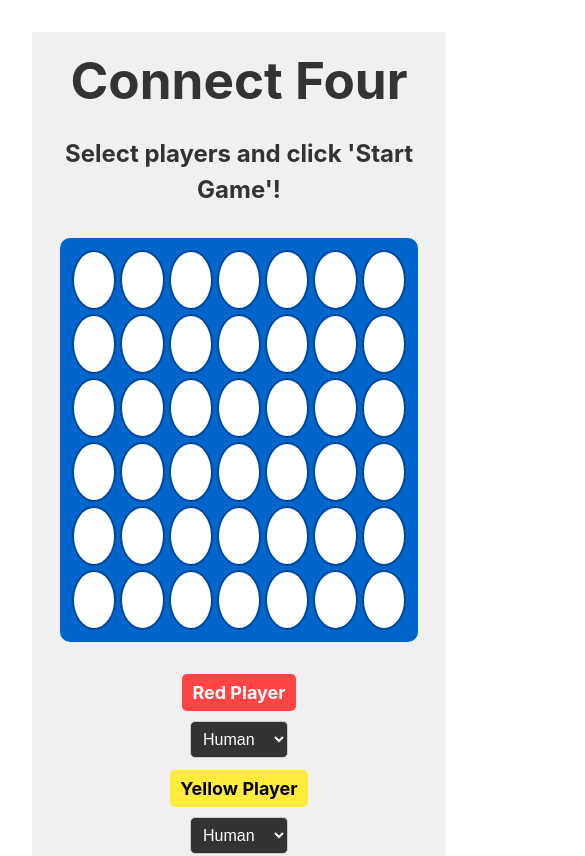
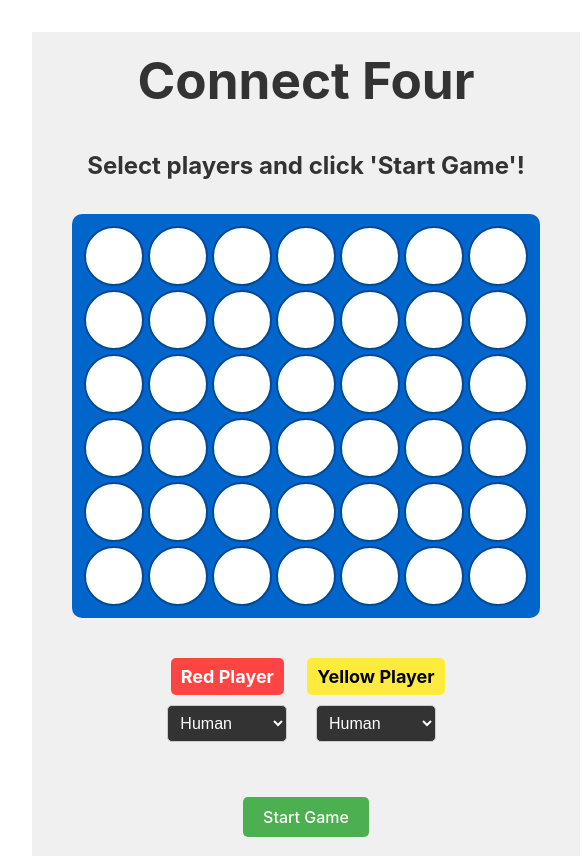
Before and after one commit to eithan/connect-four, a React (Vite) app in the folder web/: page / in a window 390 px wide. Shown: the top 856 px of the page, 585 px wide, since content can reach past the window. Built offline with nearby package versions, Linux system fonts and the light colour scheme.

Commit message:
Revert "Trying a more responsive design to fit better on mobile"
This reverts commit 176c7d9eab41e4dd285af0c5d51c78633091a6e6.

```diff
--- a/web/src/components/Board.css
+++ b/web/src/components/Board.css
@@ -4,8 +4,6 @@
   align-items: center;
   padding: 20px;
   gap: 20px;
-  min-height: 100vh;
-  box-sizing: border-box;
 }
 
 .board {
@@ -109,184 +107,61 @@
   background-color: #444;
 }
 
-/* Responsive layout */
-@media (max-width: 768px) {
-  .game-container {
-    padding: 10px;
-    gap: 15px;
-    min-height: 100vh;
-  }
-
-  .board {
-    padding: 6px;
-    width: calc(100vw - 40px);
-    max-width: calc(100vw - 40px);
-    box-sizing: border-box;
-    max-width: 400px;
-  }
-
-  .board-row {
-    display: flex;
-    width: 100%;
-  }
-
-  .status {
-    font-size: 20px;
-    text-align: center;
-  }
-
-  .player-selection {
-    flex-direction: column;
-    gap: 15px;
-    margin: 15px 0;
-  }
-
-  .player-select {
-    flex-direction: row;
-    gap: 10px;
-  }
-
-  .player-label {
-    min-width: 70px;
-    font-size: 13px;
-    padding: 6px 12px;
-  }
-
-  .player-select select {
-    min-width: 100px;
-    font-size: 13px;
-  }
-
-  .controls button {
-    padding: 12px 20px;
-    font-size: 15px;
-    min-height: 44px;
-    touch-action: manipulation;
-  }
-}
-
+/* Responsive layout
 @media (max-width: 480px) {
   .game-container {
     padding: 8px;
-    gap: 12px;
+    gap: 8px;
   }
-
   .board {
-    padding: 4px;
-    width: calc(100vw - 32px);
-    max-width: calc(100vw - 32px);
+    padding: 8px;
+    width: calc(100vw - 16px);
+    max-width: calc(100vw - 16px);
+    overflow: hidden;
+    box-sizing: border-box;
+    display: grid;
+    grid-template-columns: repeat(7, 1fr);
+    grid-template-rows: repeat(6, 1fr);
+    gap: 4px;
+    aspect-ratio: 7 / 6;
   }
-
+  .board-row {
+    display: contents;
+  }
   .status {
     font-size: 18px;
   }
-
-  .player-selection {
-    gap: 12px;
-    margin: 12px 0;
-  }
-
-  .player-select {
-    gap: 8px;
-  }
-
-  .player-label {
-    min-width: 60px;
-    font-size: 12px;
-    padding: 5px 10px;
-  }
-
-  .player-select select {
-    min-width: 90px;
-    font-size: 12px;
-  }
-
   .controls button {
-    padding: 10px 18px;
+    padding: 8px 14px;
     font-size: 14px;
-    min-height: 44px;
-    touch-action: manipulation;
   }
 }
 
 @media (max-width: 360px) {
   .game-container {
     padding: 6px;
-    gap: 10px;
-    min-height: 100vh;
+    gap: 6px;
   }
-
   .board {
-    padding: 3px;
-    width: calc(100vw - 24px);
-    max-width: calc(100vw - 24px);
+    padding: 6px;
+    width: calc(100vw - 12px);
+    max-width: calc(100vw - 12px);
+    overflow: hidden;
+    box-sizing: border-box;
+    display: grid;
+    grid-template-columns: repeat(7, 1fr);
+    grid-template-rows: repeat(6, 1fr);
+    gap: 3px;
+    aspect-ratio: 7 / 6;
   }
-
+  .board-row {
+    display: contents;
+  }
   .status {
     font-size: 16px;
   }
-
-  .player-selection {
-    gap: 10px;
-    margin: 10px 0;
+  .controls button {
+    padding: 8px 12px;
+    font-size: 13px;
   }
-
-  .player-label {
-    min-width: 55px;
-    font-size: 11px;
-    padding: 4px 8px;
-  }
-
-  .player-select select {
-    min-width: 80px;
-    font-size: 11px;
-  }
-
-  .controls button {
-    padding: 8px 16px;
-    font-size: 13px;
-    min-height: 44px;
-    touch-action: manipulation;
-  }
-}
-
-/* Extra small screens */
-@media (max-width: 320px) {
-  .game-container {
-    padding: 4px;
-    gap: 8px;
-  }
-
-  .board {
-    padding: 2px;
-    width: calc(100vw - 16px);
-    max-width: calc(100vw - 16px);
-  }
-
-  .status {
-    font-size: 14px;
-  }
-
-  .player-selection {
-    gap: 8px;
-    margin: 8px 0;
-  }
-
-  .player-label {
-    min-width: 50px;
-    font-size: 10px;
-    padding: 3px 6px;
-  }
-
-  .player-select select {
-    min-width: 70px;
-    font-size: 10px;
-  }
-
-  .controls button {
-    padding: 8px 14px;
-    font-size: 12px;
-    min-height: 44px;
-    touch-action: manipulation;
-  }
-}
+}*/
--- a/web/src/components/Cell.css
+++ b/web/src/components/Cell.css
@@ -54,20 +54,7 @@
   }
 }
 
-/* Responsive sizing for smaller screens */
-@media (max-width: 768px) {
-  .cell {
-    width: 100%;
-    height: 100%;
-    padding: 3px;
-    border-width: 1px;
-    aspect-ratio: 1 / 1;
-    box-sizing: border-box;
-    flex: 1;
-    min-width: 0;
-  }
-}
-
+/* Responsive sizing for smaller screens
 @media (max-width: 480px) {
   .cell {
     width: 100%;
@@ -76,8 +63,14 @@
     border-width: 1px;
     aspect-ratio: 1 / 1;
     box-sizing: border-box;
-    flex: 1;
-    min-width: 0;
+  }
+  .cell::after {
+    width: 80%;
+    height: 80%;
+  }
+  .piece {
+    width: 80%;
+    height: 80%;
   }
 }
 
@@ -85,24 +78,17 @@
   .cell {
     width: 100%;
     height: 100%;
-    padding: 1px;
+    padding: 2px;
     border-width: 1px;
     aspect-ratio: 1 / 1;
     box-sizing: border-box;
-    flex: 1;
-    min-width: 0;
   }
-}
-
-@media (max-width: 320px) {
-  .cell {
-    width: 100%;
-    height: 100%;
-    padding: 1px;
-    border-width: 1px;
-    aspect-ratio: 1 / 1;
-    box-sizing: border-box;
-    flex: 1;
-    min-width: 0;
+  .cell::after {
+    width: 80%;
+    height: 80%;
   }
-}
+  .piece {
+    width: 80%;
+    height: 80%;
+  }
+} */
```
